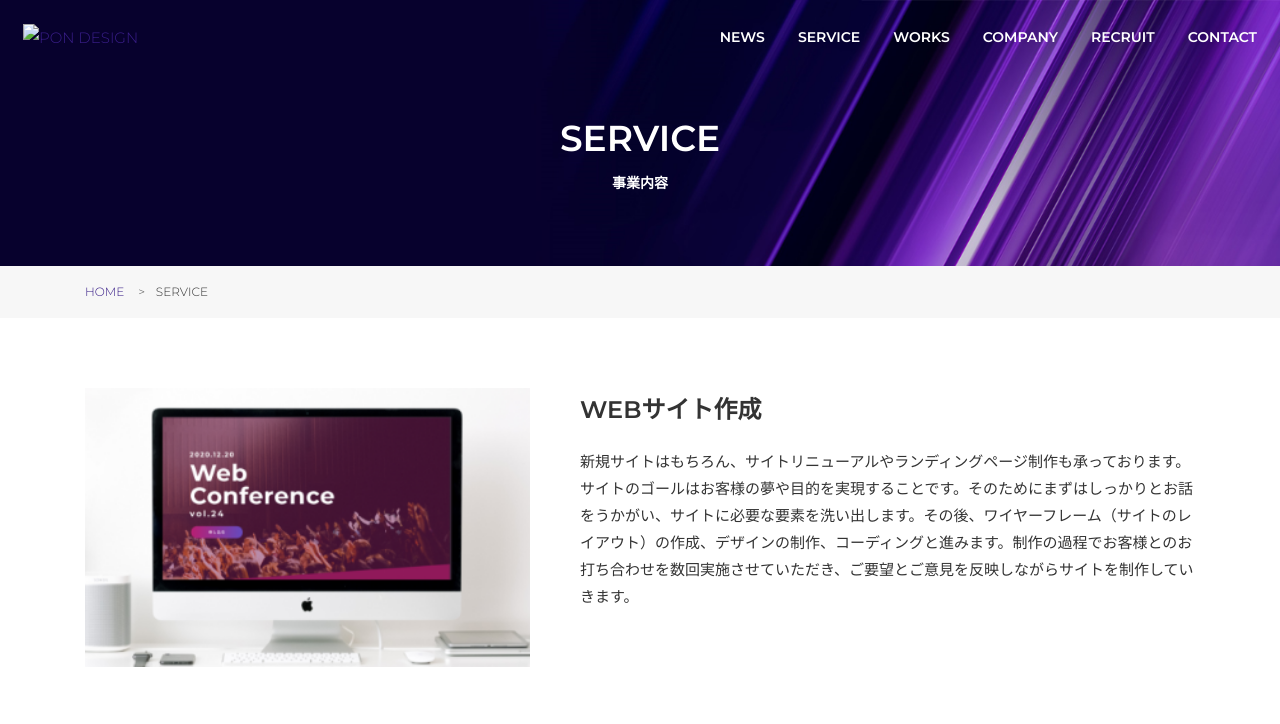
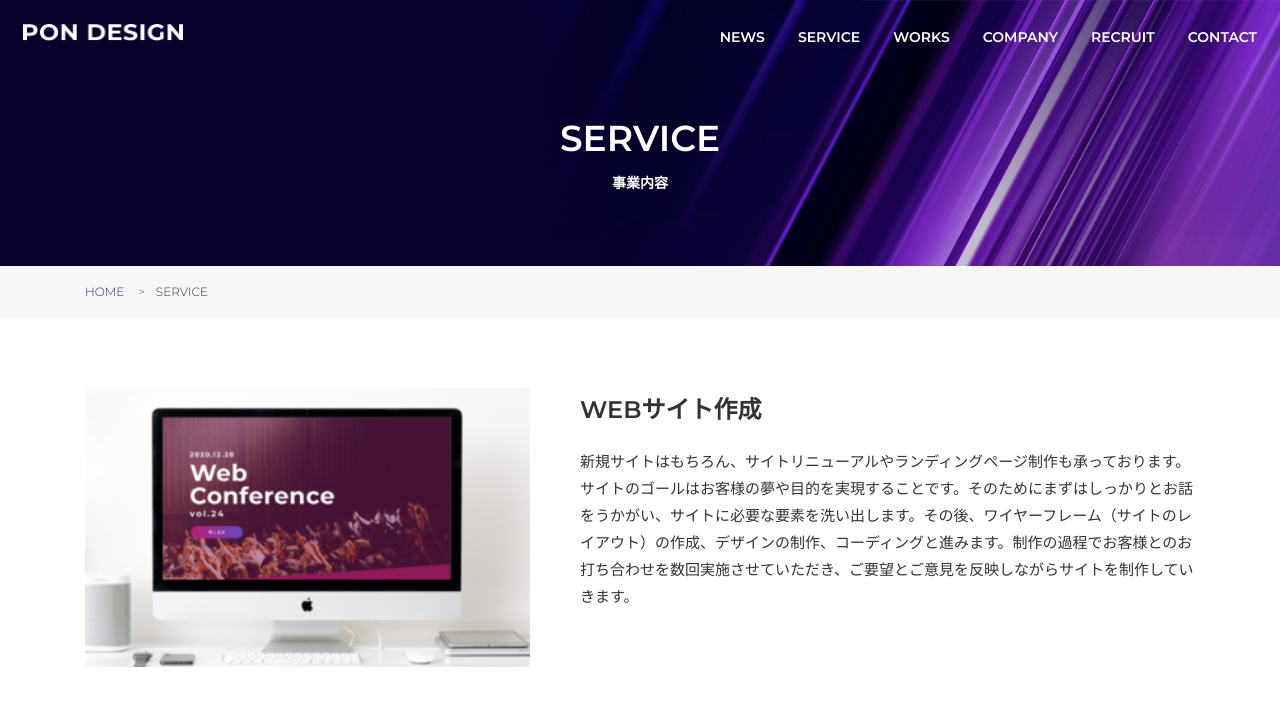
Before and after one commit to rikurikutototo/PON-DESIGN, a plain HTML site: page service.html in a window 1280 px wide. Shown: the top 724 px of the page. Drawn offline with nearby package versions, Linux system fonts and the light colour scheme.

Commit message:
Update service.html

```diff
--- a/service.html
+++ b/service.html
@@ -28,7 +28,7 @@
                 <!-- ロゴ -->
                 <h1 class="l-header__logo">
                     <a href="index.html">
-                        <img src="img/others/logo.png" alt="PON DESIGN">
+                        <img src="./logo.png" alt="PON DESIGN">
                     </a>
                 </h1>
                 <!-- グローバルナビ -->
```
